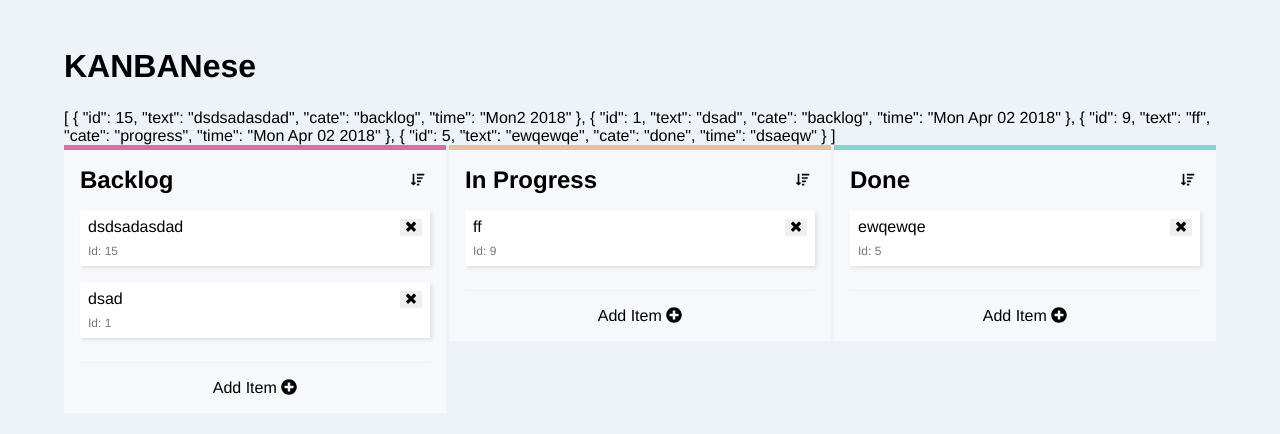
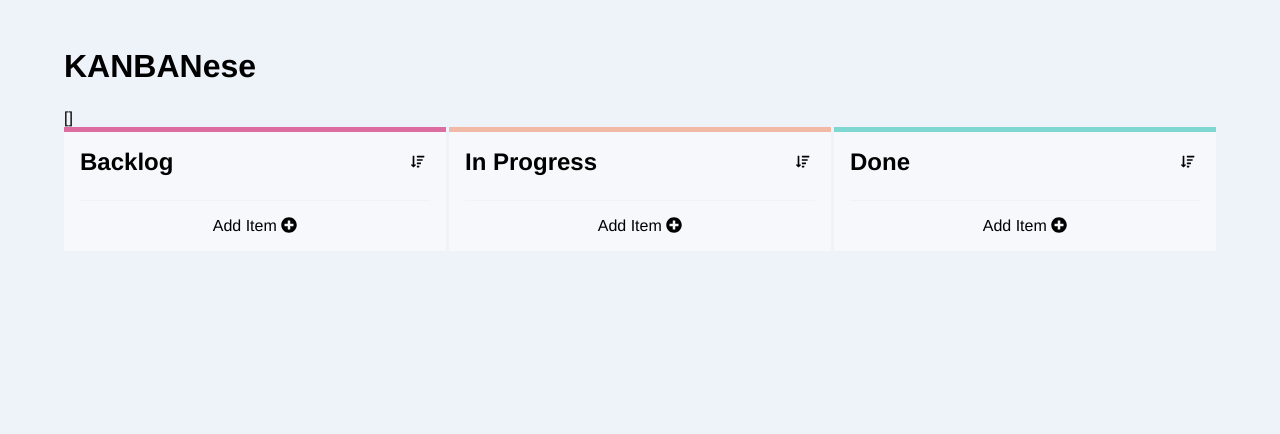
Before and after one commit to houhoucoop/kanbanese, a Vue app: page / in a window 1280 px wide. Shown: the top 434 px of the page. Built offline with nearby package versions, Linux system fonts and the light colour scheme.

Commit message:
local storage done

```diff
--- a/src/App.vue
+++ b/src/App.vue
@@ -19,7 +19,6 @@
 <script>
 import HelloWorld from './components/HelloWorld'
 import Column from './components/Column'
-
 export default {
   name: 'App',
   components: {
@@ -36,6 +35,9 @@ export default {
 </script>
 <style lang="scss">
 //---------- basic setting ----------//
+[v-cloak] {
+  display: none;
+}
 html,
 body {
   margin: 0;
--- a/src/components/Column.vue
+++ b/src/components/Column.vue
@@ -8,7 +8,7 @@
     </div>
     <div class="column__itembox">
       <transition-group name="slide-fade" mode="out-in">
-        <div class="column__itembox__item" v-for="item in itemList" :key="item.time">
+        <div class="column__itembox__item" v-for="item in itemList" :key="item.id">
           <div class="column__itembox__item__body justify-betweeen-center">
             <p>{{item.text}}</p>
             <button @click="deleteItem(item)">
@@ -26,7 +26,7 @@
         <p>Add Item <i class="fas fa-plus-circle"></i></p>
       </div>
       <div class="column__additem__input" v-else>
-        <textarea name="" :id="idName + '-text'" cols="30" rows="5" @keyup.enter="addItem" v-model="holder" autofocus></textarea>
+        <textarea name="" :id="idName + '-text'" cols="30" rows="5" v-model="holder" @keyup.enter="addItem" autofocus></textarea>
         <button :id="idName + '-add'" class="column__additem__input--success" @click="addItem">Add</button>
         <button class="column__additem__input--cancel" @click="showTextarea=!showTextarea">Cancel</button>
       </div>
@@ -37,7 +37,7 @@
 export default {
   name: 'Column',
   props: ['idName'],
-  data() {
+  data () {
     return {
       allList: this.$store.getters.allList,
       holder: '',
@@ -45,34 +45,34 @@ export default {
     }
   },
   computed: {
-    itemList() {
+    itemList () {
       return this.$store.getters.getList(this.idName)
     }
   },
   methods: {
-    addItem: function() {
-      if (this.holder === '') {
-        alert('Please enter text')
-      } else {
+    addItem: function () {
+      var value = this.holder && this.holder.trim()
+      if (!value) {
+        return
+      }
       let itemObj = {
         id: this.allList.length + 1,
         text: this.holder,
         cate: this.idName,
-          time: new Date().toDateString()
+        time: new Date()
       }
       this.$store.dispatch('addItem', itemObj)
       this.holder = ''
-      }
     },
-    deleteItem: function(item) {
+    deleteItem: function (item) {
       this.$store.dispatch('deleteItem', item)
     },
-    sortItem: function(item) {
+    sortItem: function (item) {
       this.$store.dispatch('sortItem', item)
     }
   },
   watch: {
-    itemList: function() {
+    itemList: function () {
       this.itemList = this.$store.getters.getList(this.idName)
     }
   }
@@ -81,7 +81,6 @@ export default {
 </script>
 <style lang="scss" scoped>
 $purple: #858FD9;
-
 
 //---------- transition ---------//
 .slide-fade-enter-active {
--- a/src/store.js
+++ b/src/store.js
@@ -3,14 +3,23 @@ import Vuex from 'vuex'
 
 Vue.use(Vuex)
 
+// local storage stuff
+let loadState = function () {
+  let serializedState = localStorage.getItem('vue_state')
+  if (serializedState === null) {
+    return undefined
+  } else {
+    return JSON.parse(serializedState)
+  }
+}
+let saveState = function (state) {
+  let serializedState = JSON.stringify(state)
+  localStorage.setItem('vue_state', serializedState)
+}
+
 const store = new Vuex.Store({
   state: {
-    itemList: [
-      { 'id': 15, 'text': 'dsdsadasdad', 'cate': 'backlog', 'time': 'Mon2 2018' },
-      { 'id': 1, 'text': 'dsad', 'cate': 'backlog', 'time': 'Mon Apr 02 2018' },
-      { 'id': 9, 'text': 'ff', 'cate': 'progress', 'time': 'Mon Apr 02 2018' },
-      { 'id': 5, 'text': 'ewqewqe', 'cate': 'done', 'time': 'dsaeqw' }
-    ]
+    itemList: loadState() || []
   },
   actions: {
     addItem ({commit}, thisItem) {
@@ -26,17 +35,20 @@ const store = new Vuex.Store({
   mutations: {
     addItem (state, thisItem) {
       state.itemList.push(thisItem)
+      saveState(state.itemList)
     },
     deleteItem (state, thisItem) {
       let index = state.itemList.indexOf(thisItem)
       state.itemList.splice(index, 1)
+      saveState(state.itemList)
     },
     sortItem (state, thisItem) {
-    	state.itemList.sort (function (a, b) {
-    		if (a.cate && b.cate === thisItem) {
-		      return (a.id - b.id)
-		    }
-			})
+      state.itemList.sort(function (a, b) {
+        if ((a.cate && b.cate) === thisItem) {
+          return (a.id - b.id)
+        }
+      })
+      saveState(state.itemList)
     }
   },
   getters: {
```
Lines whose indentation alone changed are shown as unchanged.
